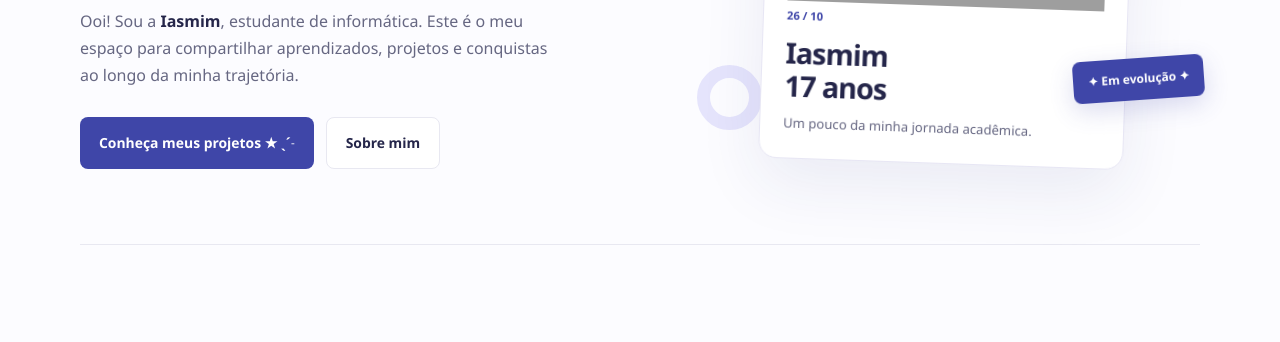
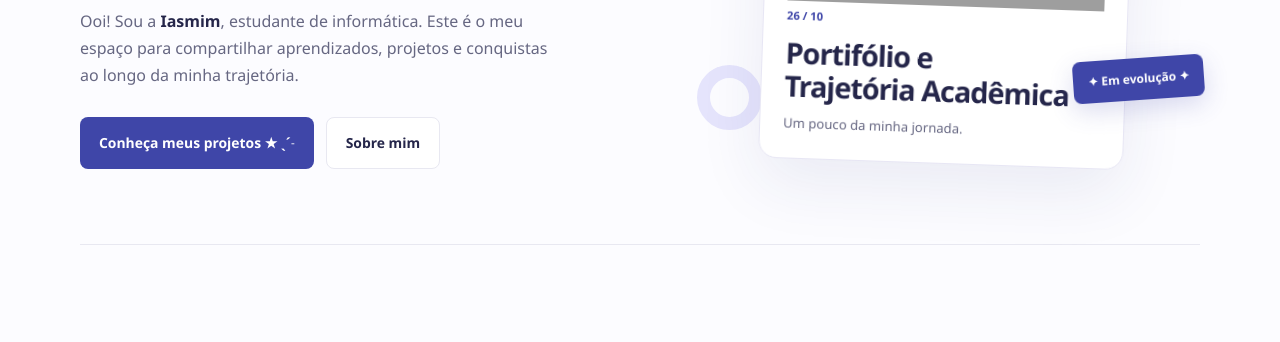
Before and after one commit to IassOthec/portif-lio, a plain HTML site: page index.html in a window 1280 px wide. Shown: the part 442-784 px from the top of the page. Drawn offline with Linux system fonts and the light colour scheme; grey boxes are pictures that could not be loaded.

Commit message:
modified:   index.html

```diff
--- a/index.html
+++ b/index.html
@@ -70,14 +70,14 @@
           </div>
 
           <div class="perfil-ilustracao">
-            <img src="https://i.pinimg.com/736x/8e/68/24/8e682447bda5e3d2e6467c733ba3eefe.jpg" alt="Minha foto"
+            <img src="https://i.pinimg.com/1200x/ba/79/1e/ba791efd759cda4661b00de8aa411872.jpg" alt="Minha foto"
               class="foto-perfil">
           </div>
 
           <div class="perfil-legenda">
             <span class="perfil-numero">26 / 10</span>
-            <h2>Iasmim<br>17 anos</h2>
-            <p>Um pouco da minha jornada acadêmica.</p>
+            <h2>Portifólio e<br>Trajetória Acadêmica</h2>
+            <p>Um pouco da minha jornada.</p>
           </div>
         </div>
 
```
